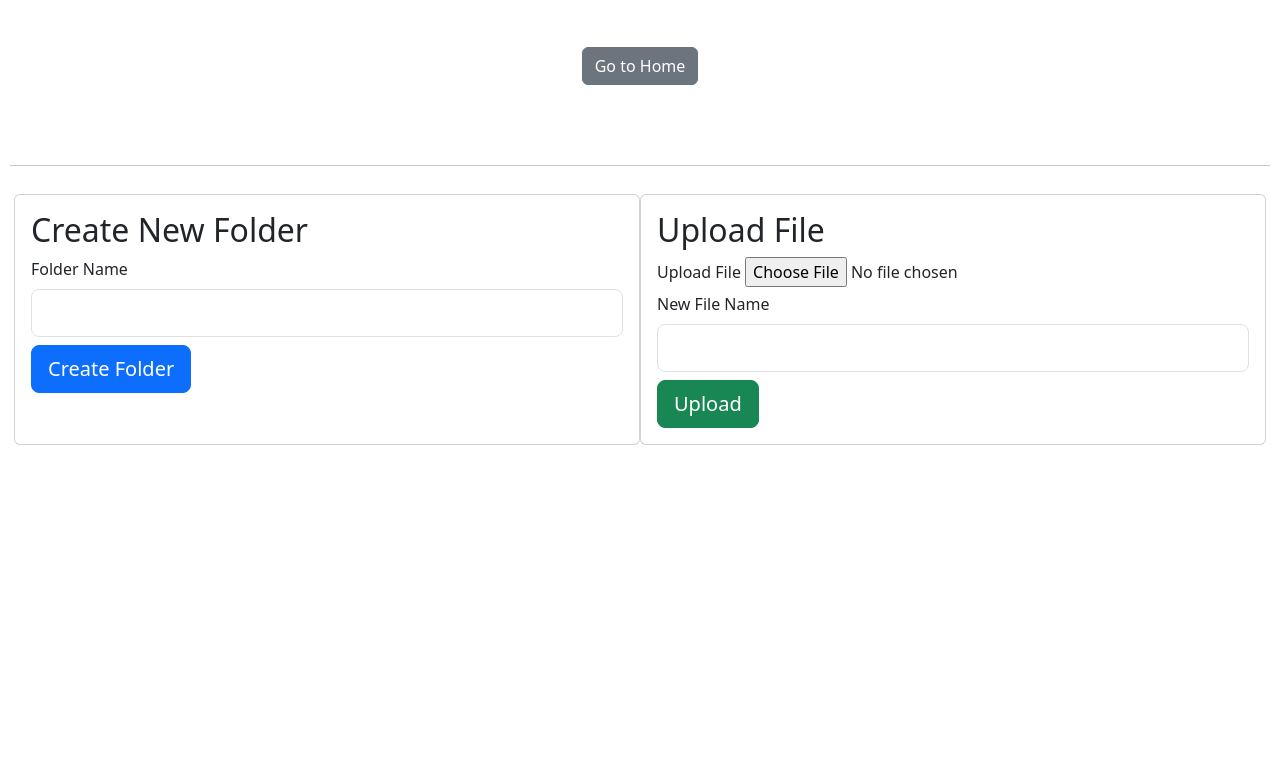
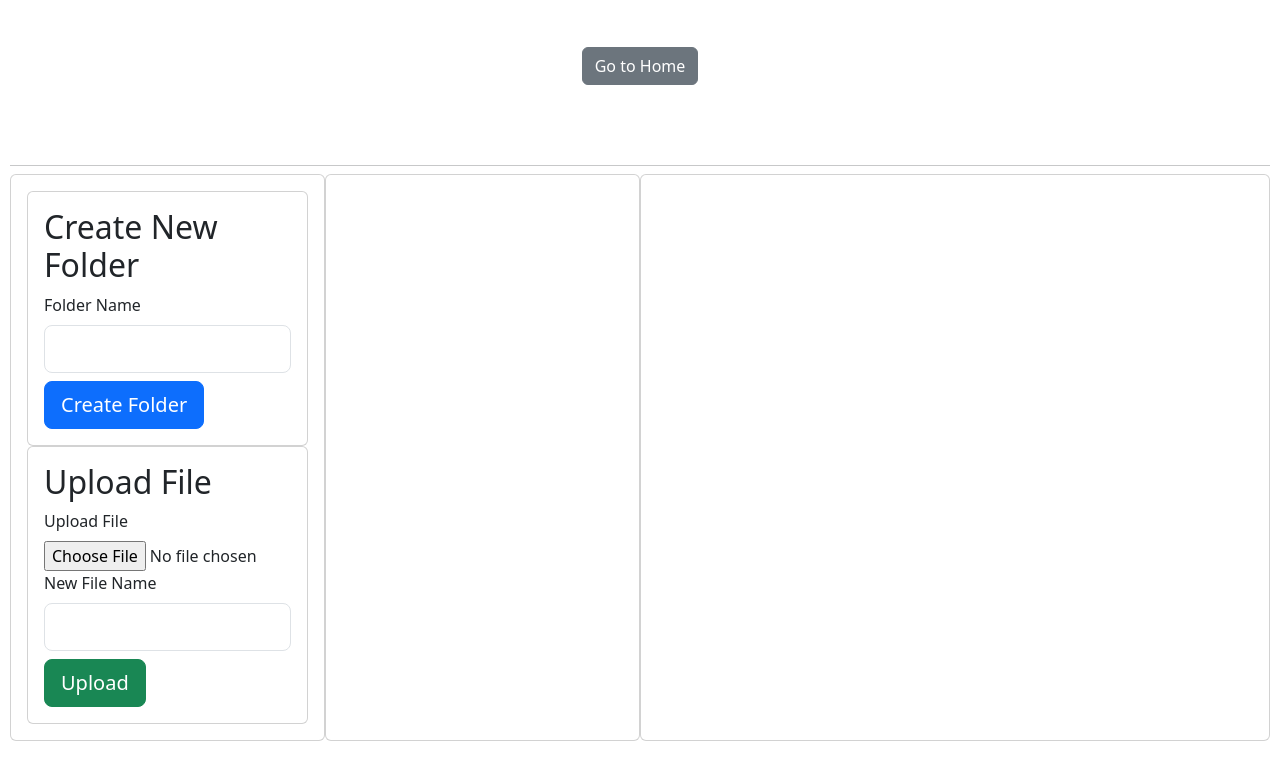
Before and after one commit to mehediemon/Document_managment_app_flask, a Flask app: template app/templates/folder.html in a window 1280 px wide. Shown: the part 341-1122 px from the top of the page. Run offline with Flask 3, Linux system fonts and the light colour scheme; the template is opened without the code that fills it: values that come from a table or form of the project are taken from there, others are empty; some libraries are stand-ins or nearby versions.

Commit message:
database changed and folder view updated

```diff
--- a/app/templates/folder.html
+++ b/app/templates/folder.html
@@ -31,14 +31,11 @@
 
 {% block content %}
 
-
-<div class="container-fluid mt-4">
-
-
-    <div class="row  mt-4 p-1">
+<div class="container-fluid ">
+    <div class="row ">
         <!-- Folder Creation Form -->
-        <div class="col-md-6 p-3 card">
-            <div>
+        <div class="col-md-3 p-3 card">
+            <div class="card p-3">
                 <h2>Create New Folder</h2>
                 <form method="POST"
                     action="{{ url_for('folder', username=current_user.username, folder_id=folder.id) }}">
@@ -52,11 +49,7 @@
                     </div>
                 </form>
             </div>
-        </div>
-
-        <!-- File Upload Form -->
-        <div class="col-md-6 p-3 card">
-            <div>
+            <div class="card p-3">
                 <h2>Upload File</h2>
                 <form method="POST"
                     action="{{ url_for('folder', username=current_user.username, folder_id=folder.id) }}"
@@ -76,12 +69,14 @@
                 </form>
             </div>
         </div>
-    </div>
 
-    <div class="row justify-content-center mt-4">
+        <!-- File Upload Form -->
+
+
+        <div class="col-md-3 p-3 card">
             {% if subfolders %}
             <!-- Subfolders List -->
-        <div class="card col-md-6">
+
 
             <div class="card-body">
                 <h2>Subfolders</h2>
@@ -93,16 +88,17 @@
                     </li>
                     {% endfor %}
                 </ul>
-            </div>
+
 
             </div>
             {% endif %}
+        </div>
+        <div class="col-md-6 p-3 card">
+            {% if files %}
 
-        {% if files %}
-        <div class="card col-md-6">
                 <!-- Files List -->
 
-            <div class="card-body">
+
                     <h1>Folder: {{ folder.name }}</h1>
                     <ul class="list-group">
                         {% for file in files %}
@@ -115,10 +111,11 @@
                         {% endif %}
                         {% endfor %}
                     </ul>
-            </div>
+
+
+            {% endif %}
 
         </div>
-        {% endif %}
     </div>
 </div>
 {% endblock %}
```
Lines whose indentation alone changed are shown as unchanged.
